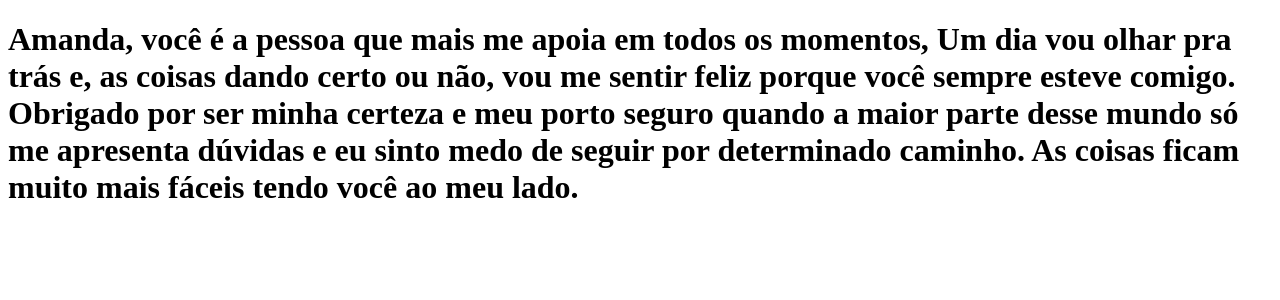
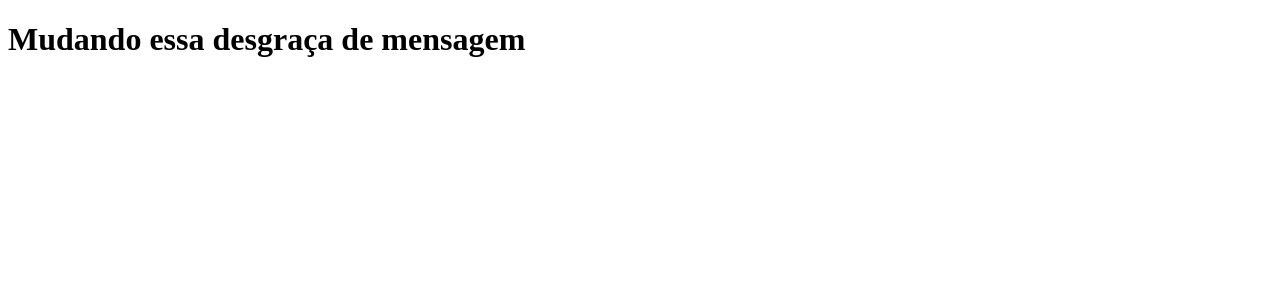
Before and after one commit to Gabriel-ino/clone-tabnews, a Next.js app: page / in a window 1280 px wide. Shown: the top 300 px of the page. Built offline with nearby package versions, Linux system fonts and the light colour scheme.

Commit message:
Alterando a mensagem porque só Jesus na causa

```diff
--- a/pages/index.js
+++ b/pages/index.js
@@ -1,12 +1,7 @@
 function Home() {
   return (
     <h1>
-      Amanda, você é a pessoa que mais me apoia em todos os momentos, Um dia vou
-      olhar pra trás e, as coisas dando certo ou não, vou me sentir feliz porque
-      você sempre esteve comigo. Obrigado por ser minha certeza e meu porto
-      seguro quando a maior parte desse mundo só me apresenta dúvidas e eu sinto
-      medo de seguir por determinado caminho. As coisas ficam muito mais fáceis
-      tendo você ao meu lado.
+      Mudando essa desgraça de mensagem
     </h1>
   );
 }
```
